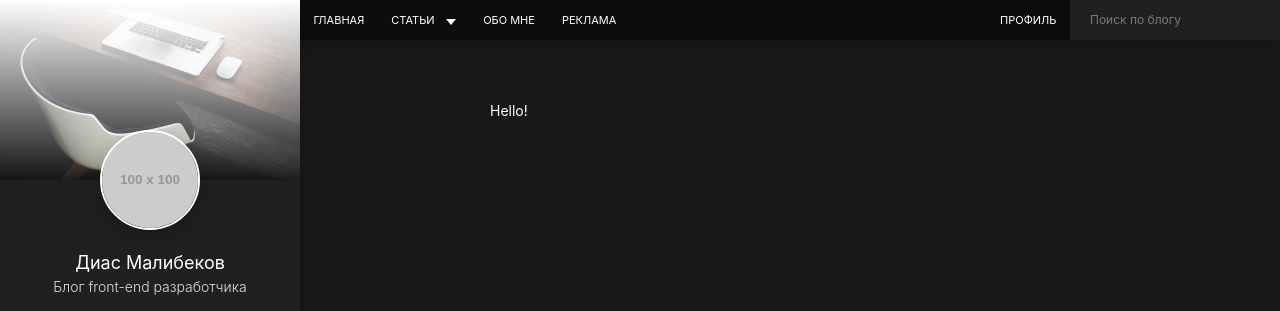
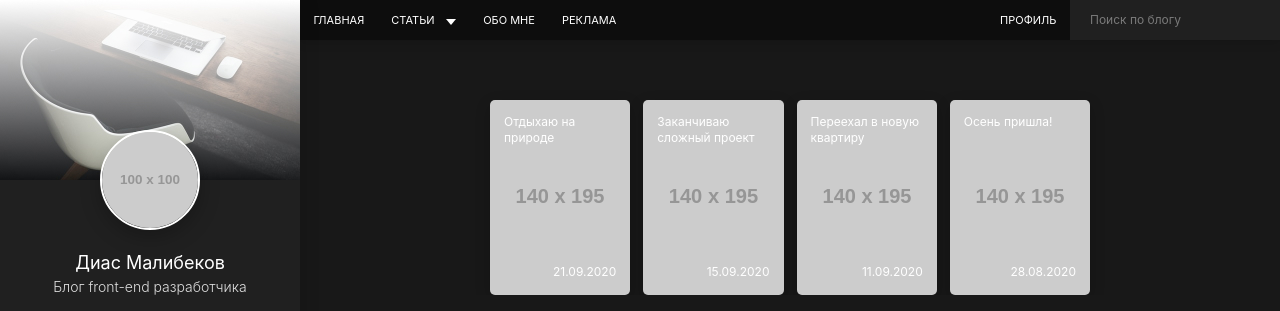
Before and after one commit to diasmalibekov/verst, a website: page personal_blog/src/index.html in a window 1280 px wide. Shown: the top 311 px of the page. Drawn offline with nearby package versions, Linux system fonts and the light colour scheme; files that its build step writes are made by us from their sources; placeholder pictures from the web are drawn by us; files whose address does not match are found by name.

Commit message:
personal-blog stories

```diff
--- /dev/null
+++ b/personal_blog/src/assets/scss/blocks/stories.scss
@@ -0,0 +1,49 @@
+.stories {
+    display: grid;
+    grid-template-columns: 1fr 1fr 1fr 1fr;
+    grid-template-rows: 195px;
+    grid-column-gap: 1.3rem;
+}
+
+.stories__item {
+    overflow: hidden;
+    position: relative;
+    border-radius: 5px;
+    box-shadow: 0 5px 15px rgba($black, .2);
+    cursor: pointer;
+}
+
+.stories__preview {
+    display: block;
+    width: 100%;
+    height: 100%;
+    position: absolute;
+    top: 0;
+    left: 0;
+    z-index: 1;
+}
+
+.stories__title {
+    width: 100%;
+    padding: 1.4rem;
+
+    font-size: 1.2rem;
+    line-height: 1.3;
+    color: $white;
+
+    position: absolute;
+    top: 0;
+    left: 0;
+    z-index: 2;
+}
+
+.stories__date {
+    padding: 1.4rem;
+    font-size: 1.2rem;
+    color: $white;
+
+    position: absolute;
+    bottom: 0;
+    right: 0;
+    z-index: 2;
+}
--- a/personal_blog/src/assets/scss/style.scss
+++ b/personal_blog/src/assets/scss/style.scss
@@ -32,3 +32,4 @@ body {
 @import 'blocks/nav';
 @import 'blocks/search';
 @import 'blocks/subnav';
+@import 'blocks/stories';
--- a/personal_blog/src/assets/scss/vars.scss
+++ b/personal_blog/src/assets/scss/vars.scss
@@ -1,6 +1,7 @@
 $primary : #202020;
 $secondary: #121212;
 $white: #fff;
+$black: #000;
 $red: #ED3024;
 $blue: #2A5FE7;
 $z-index-sidebar: 1000;
--- a/personal_blog/src/index.html
+++ b/personal_blog/src/index.html
@@ -3,4 +3,33 @@ layout: default
 title: Home
 ---
 
-Hello!
+<div class="stories">
+    <div class="stories__item">
+        <img src="https://placehold.it/140x195/333" alt="" class="stories__preview">
+        <div class="stories__title">
+            Отдыхаю на природе
+        </div>
+        <div class="stories__date">21.09.2020</div>
+    </div>
+    <div class="stories__item">
+        <img src="https://placehold.it/140x195/333" alt="" class="stories__preview">
+        <div class="stories__title">
+            Заканчиваю сложный проект
+        </div>
+        <div class="stories__date">15.09.2020</div>
+    </div>
+    <div class="stories__item">
+        <img src="https://placehold.it/140x195/333" alt="" class="stories__preview">
+        <div class="stories__title">
+            Переехал в новую квартиру
+        </div>
+        <div class="stories__date">11.09.2020</div>
+    </div>
+    <div class="stories__item">
+        <img src="https://placehold.it/140x195/333" alt="" class="stories__preview">
+        <div class="stories__title">
+            Осень пришла!
+        </div>
+        <div class="stories__date">28.08.2020</div>
+    </div>
+</div>
```
Also changed, not shown: personal_blog/dist/assets/css/style.css, personal_blog/dist/assets/css/style.min.css, personal_blog/dist/assets/css/vars.css (added), personal_blog/dist/index.html, portfolio/css/blocks/burger.css (deleted).
